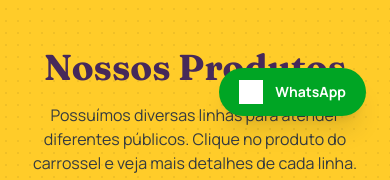
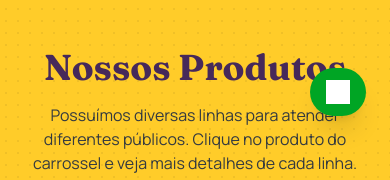
Before and after one commit to Area-tech-alpha/acai-brasilia, a Next.js app: page / in a window 390 px wide. Shown: the part 704-884 px from the top of the page. Built offline with nearby package versions, Linux system fonts and the light colour scheme; grey boxes are pictures that could not be loaded.

Commit message:
Update Floating WhatsApp Button Styling for Improved Responsiveness
- Adjusted the class properties of the FloatingWhatsAppButton component to enhance layout and spacing.
- Modified gap and padding values for better alignment on different screen sizes, ensuring a more polished user experience.

```diff
--- a/src/components/FloatingWhatsAppButton.tsx
+++ b/src/components/FloatingWhatsAppButton.tsx
@@ -11,7 +11,7 @@ const FloatingWhatsAppButton = () => (
         target="_blank"
         rel="noopener noreferrer"
         aria-label="Conversar pelo WhatsApp"
-        className="group fixed bottom-6 right-6 z-50 inline-flex items-center gap-3 rounded-full bg-brand-green px-5 py-3 text-white shadow-xl transition-all hover:translate-y-[-2px] hover:bg-brand-green/90 focus-visible:outline-none focus-visible:ring-2 focus-visible:ring-brand-yellow focus-visible:ring-offset-2"
+        className="group fixed bottom-6 right-6 z-50 inline-flex items-center gap-2 rounded-full bg-brand-green px-4 py-3 text-white shadow-xl transition-all hover:translate-y-[-2px] hover:bg-brand-green/90 focus-visible:outline-none focus-visible:ring-2 focus-visible:ring-brand-yellow focus-visible:ring-offset-2 sm:gap-3 sm:px-5"
     >
         <Image
             src="https://nfwfolrcpaxqwgkzzfok.supabase.co/storage/v1/object/public/acai-brasilia%20(temporariamente%20aqui)/whatsapp-svgrepo-com.svg"
@@ -22,7 +22,7 @@ const FloatingWhatsAppButton = () => (
             style={{ filter: "brightness(0) invert(1)" }}
             aria-hidden="true"
         />
-        <span className="text-sm font-semibold leading-none">WhatsApp</span>
+        <span className="hidden text-sm font-semibold leading-none sm:inline">WhatsApp</span>
     </a>
 );
 
```
